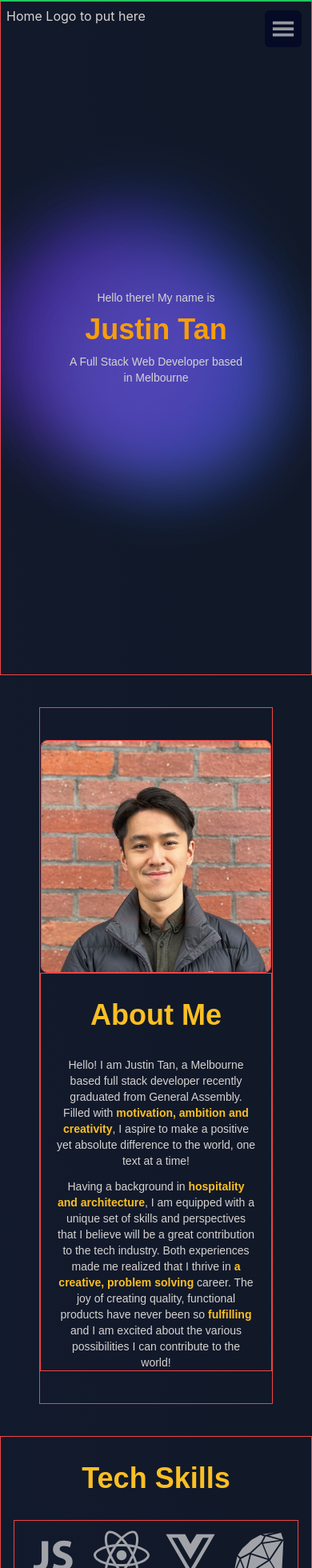
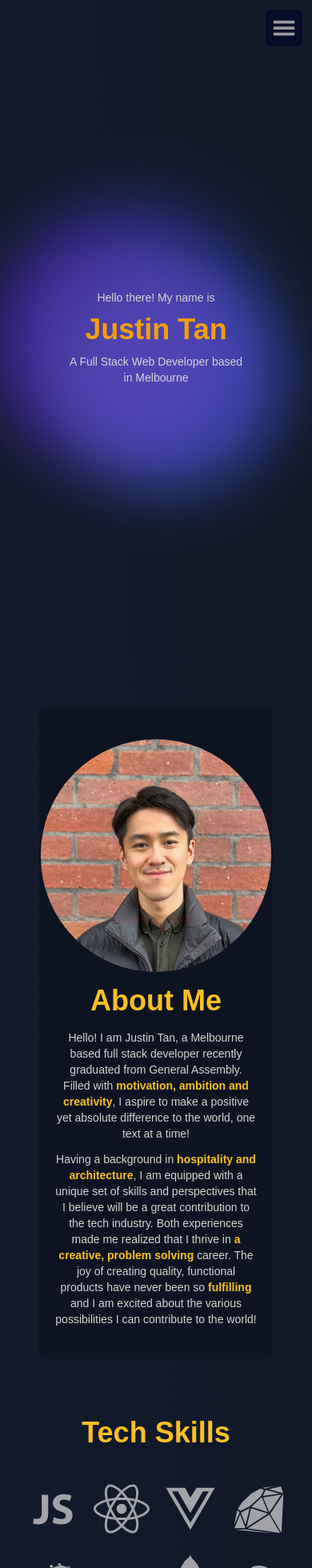
Before and after one commit to j-tws/project_portfolio, a React (Create React App) app: page / in a window 390 px wide. Shown: the top 1960 px of the page at 80% size. Built offline with nearby package versions, Linux system fonts and the light colour scheme.

Commit message:
almost with mvp

```diff
--- a/src/App.js
+++ b/src/App.js
@@ -12,6 +12,7 @@ import { FiMail } from "react-icons/fi";
 import { GiHamburgerMenu } from "react-icons/gi";
 import {Link} from 'react-scroll';
 import { useState } from 'react';
+import { HiHome } from 'react-icons/hi';
 
 
 function App() {
@@ -29,10 +30,15 @@ function App() {
       <Router>
 
       <header>
-        <nav className="absolute inset-x-0 z-20 container mx-auto p-2 text-stone-300">
+        <nav className="hidden md:block fixed bg-[#121C36B3] inset-x-0 w-full z-20 mx-auto p-1 text-stone-300">
           <div className="flex items-center justify-between">
-            <div>
-              Home Logo to put here
+            <div className="ml-3">
+              <Link activeClass="active" to="hellothere" spy={true} smooth={true} className="cursor-pointer">
+                <HiHome size={30}
+                  color="#d6d3d1b3"
+                  onMouseOver={ ({target})  => target.style.color="#fbbf24" }
+                  onMouseOut={ ({target})  => target.style.color="#d6d3d1b3" }
+              /></Link>
             </div>
               <div className="hidden space-x-12 text-xs md:flex items-center">
                 <Link to="aboutme" spy={true} smooth={true} className='hover:text-amber-300 cursor-pointer'>About me</Link>
@@ -49,7 +55,7 @@ function App() {
             </div>
         </nav>
 
-        <nav className="fixed inset-x-0 z-30 bg-[#000626b3] md:hidden border border-green-500">
+        <nav className="fixed inset-x-0 z-30 bg-[#000626b3] md:hidden">
           <div className="absolute right-0 m-3 p-2 bg-[#000626b3] rounded-md block cursor-pointer md:hidden" onClick={handleToggle}><GiHamburgerMenu size={30} color="#d6d3d1b3"/></div>
 
           {toggle &&
@@ -69,7 +75,7 @@ function App() {
 
       </header>
 
-      <nav className="hidden z-20 fixed top-1/2 left-4 border border-red-500 md:flex">
+      <nav className="hidden z-20 fixed top-1/2 left-4 md:flex">
         <ul>
           <li className="my-3">
             <a href="https://github.com/j-tws" target="_blank"><AiFillGithub
@@ -107,7 +113,7 @@ function App() {
 
       </Router>
 
-      <footer className="w-4/5 text-xs border border-red-500 text-stone-300 m-auto px-3 pt-20 pb-10">
+      <footer className="w-4/5 text-xs text-stone-300 m-auto px-3 pt-20 pb-10">
         <p>Created by Justin Tan with <span className="text-amber-400">React</span> and <span className="text-amber-400">Tailwind</span></p>
         <p>Design inspired by <a href="https://brittanychiang.com/" className="text-amber-400"  target="_blank">Brittany Chiang</a></p>
       </footer>
--- a/src/components/AboutMe.jsx
+++ b/src/components/AboutMe.jsx
@@ -4,9 +4,9 @@ function AboutMe(){
 
   return (
 
-    <div id="aboutme" className="flex flex-col-reverse items-center w-3/4 py-10 mx-auto mt-10 space-y-0 md:space-y-0 md:flex-row border border-red-500">
-      <div className="flex flex-col px-5 w-6/8 m-auto md:w-10/12 md:max-w-1/3 border border-red-500">
-        <h2 className="max-w-md py-8 text-4xl font-primary font-bold text-center text-amber-400 md:text-left">About Me</h2>
+    <div id="aboutme" className="rounded-lg flex flex-col-reverse items-center w-3/4 py-10 mx-auto mt-10 space-y-0 md:space-y-0 md:flex-row bg-[#0d1321]">
+      <div className="flex flex-col px-5 w-6/8 m-auto md:w-10/12 md:max-w-1/3">
+        <h2 className="max-w-md py-4 text-4xl font-primary font-bold text-center text-amber-400 md:text-left">About Me</h2>
 
         <p className="mb-3 font-secondary text-sm text-center text-stone-300 md:text-left md:text-base">Hello! I am Justin Tan, a Melbourne based full stack developer recently graduated from General Assembly. Filled with <span className="text-amber-400 font-bold">motivation, ambition and creativity</span>, I aspire to make a positive yet absolute difference to the world, one text at a time! </p>
 
@@ -14,7 +14,7 @@ function AboutMe(){
       </div>
 
 
-        <img className="rounded-lg mx-6 m-auto w-72 md:w-80 border border-red-500" src="/img/IMG_6258.jpg" alt="profile_img" />
+        <img className="rounded-full mx-6 m-auto w-72 md:w-80" src="/img/IMG_6258.jpg" alt="profile_img" />
 
 
     </div>
--- a/src/components/Contact.jsx
+++ b/src/components/Contact.jsx
@@ -3,7 +3,7 @@ import React from "react";
 function Contact(){
 
   return (
-    <div id="contact" className="m-5 md:mx-auto md:m-10 md:w-2/3 md:p-12 border border-red-500">
+    <div id="contact" className="m-5 md:mx-auto md:m-10 md:w-2/3 md:p-12">
       <h2 className="mx-auto my-3 text-4xl font-primary text-amber-400 font-bold text-center">Get in Touch</h2>
 
       <div className="p-5 md:py-4">
--- a/src/components/HelloThere.jsx
+++ b/src/components/HelloThere.jsx
@@ -4,7 +4,7 @@ import React from "react";
 function HelloThere() {
 
   return (
-    <div className="relative flex w-screen h-screen border border-red-500">
+    <div id="hellothere" className="relative flex w-screen h-screen">
 
       {/* <canvas className="orb-canvas"></canvas> */}
       <div className="absolute inset-x-0 inset-y-0 m-auto w-full max-w-lg h-1/4">
--- a/src/components/Projects.jsx
+++ b/src/components/Projects.jsx
@@ -6,17 +6,17 @@ import { IconContext } from "react-icons";
 function Projects(){
 
   return (
-    <div id="projects" className="mt-10 pt-5 border border-red-500">
+    <div id="projects" className="mt-10 pt-5">
 
       <h2 className="max-w-md mx-auto text-4xl font-primary text-amber-400 font-bold text-center">Projects</h2>
 
       {/* individual project container starts here */}
-      <div className="flex flex-col items-center mx-auto m-8 md:flex-row md:w-4/5 border border-green-500">
-        <img className="rounded-lg mx-5 object-cover w-4/5 md:object-cover md:w-4/6 md:h-1/2 border border-red-500 md:m-5 md:m-auto" src="img/projects/hipandhop.png" alt="hip_and_hop" />
+      <div className="rounded-lg flex flex-col items-center mx-auto m-8 mx-4 md:flex-row md:mx-auto md:w-4/5 bg-[#0d1321]">
+        <img className="max-w-lg rounded-lg object-cover mt-4 w-4/5 md:object-cover md:w-4/6 md:h-1/2 md:m-6 md:m-auto" src="img/projects/hipandhop.png" alt="hip_and_hop" />
 
-        <div className="w-4/5 border mx-8 mb-8 items-center text-center md:p-3 md:m-auto md:pt-4 md:text-left md:mr-5 border-red-500">
+        <div className="rounded-lg w-4/5 mx-4 my-4 p-3 items-center text-center md:p-3 md:m-auto md:pt-4 md:text-left md:mr-5 ">
 
-          <div className="border border-blue-500">
+          <div>
             <h3 className="block md:inline-block text-amber-400 text-2xl font-primary mb-3 font-bold">Hip and Hop</h3>
 
             <IconContext.Provider value={{ color: "#fbbf24b3", className: "global-class-name" }}>
@@ -33,12 +33,12 @@ function Projects(){
       {/* individual project container ends here */}
 
       {/* individual project container starts here */}
-      <div className="flex flex-col items-center mx-auto m-8 md:flex-row md:w-4/5 border border-green-500">
-        <img className="rounded-lg object-cover h-50 w-4/5 md:object-cover md:w-4/6 md:h-1/2 border border-red-500 md:m-5  md:m-auto" src="img/projects/despination.png" alt="hip_and_hop" />
+      <div className="rounded-lg flex flex-col items-center mx-auto m-8 mx-4 md:flex-row md:mx-auto md:w-4/5 bg-[#0d1321]">
+        <img className="max-w-lg rounded-lg object-cover mt-4 w-4/5 md:object-cover md:w-4/6 md:h-1/2 md:m-6 md:m-auto" src="img/projects/despination.png" alt="hip_and_hop" />
 
-        <div className="w-4/5 border mx-8 mb-8 mx-auto text-center md:p-3 md:m-auto md:pt-4 md:text-left md:mr-5 border-red-500">
+        <div className="rounded-lg p-3 w-4/5 mx-8 my-8 mx-auto text-center md:p-3 md:m-auto md:pt-4 md:text-left md:mr-5">
 
-          <div className="border border-blue-500">
+          <div>
             <h3 className="block md:inline-block text-amber-400 text-2xl font-primary mb-3 font-bold">desPination</h3>
 
             <IconContext.Provider value={{ color: "#fbbf24b3", className: "global-class-name" }}>
@@ -55,12 +55,12 @@ function Projects(){
       {/* individual project container ends here */}
 
       {/* individual project container starts here */}
-      <div className="flex flex-col items-center mx-auto m-8 md:flex-row md:w-4/5 border border-green-500">
-        <img className="rounded-lg md:m-5 object-cover w-4/5 h-50 md:object-cover md:w-4/6 md:h-1/2 border border-red-500 md:m-auto" src="img/projects/hangar.png" alt="hip_and_hop" />
+      <div className="rounded-lg flex flex-col items-center mx-auto m-8 mx-4 md:flex-row md:mx-auto md:w-4/5 bg-[#0d1321]">
+        <img className="max-w-lg rounded-lg object-cover mt-4 w-4/5 md:object-cover md:w-4/6 md:h-1/2 md:m-6 md:m-auto" src="img/projects/hangar.png" alt="hip_and_hop" />
 
-        <div className="w-4/5 border mx-8 mb-8 mx-auto text-center md:p-3 md:m-auto md:pt-4 md:text-left md:mr-5 border-red-500">
+        <div className="rounded-lg w-4/5 p-3 mx-8 my-8 mx-auto text-center md:p-3 md:m-auto md:pt-4 md:text-left md:mr-5">
 
-          <div className="border border-blue-500">
+          <div>
             <h3 className="block md:inline-block text-amber-400 text-2xl font-primary mb-3 font-bold">Hangar</h3>
 
             <IconContext.Provider value={{ color: "#fbbf24b3", className: "global-class-name" }}>
@@ -77,12 +77,12 @@ function Projects(){
       {/* individual project container ends here */}
 
       {/* individual project container starts here */}
-      <div className="flex flex-col items-center mx-auto m-8 md:flex-row md:w-4/5 border border-green-500">
-        <img className="rounded-lg object-cover w-4/5 h-50 md:object-cover md:w-4/6 md:h-1/2 border border-red-500 md:m-auto md:m-5" src="img/projects/tictactoe.png" alt="hip_and_hop" />
+      <div className="rounded-lg flex flex-col items-center mx-auto m-8 mx-4 md:flex-row md:mx-auto md:w-4/5 bg-[#0d1321]">
+        <img className="max-w-lg rounded-lg object-cover mt-4 w-4/5 md:object-cover md:w-4/6 md:h-1/2 md:m-6 md:m-auto" src="img/projects/tictactoe.png" alt="hip_and_hop" />
 
-        <div className="w-4/5 border mx-8 mb-8 mx-auto text-center md:p-3 md:m-auto md:pt-4 md:text-left md:mr-5 border-red-500">
+        <div className="rounded-lg w-4/5 p-3 mx-8 my-8 mx-auto text-center md:p-3 md:m-auto md:pt-4 md:text-left md:mr-5">
 
-          <div className="border border-blue-500">
+          <div>
             <h3 className="block md:inline-block text-amber-400 text-2xl font-primary mb-3 font-bold">Tic Tac Toe</h3>
 
             <IconContext.Provider value={{ color: "#fbbf24b3", className: "global-class-name" }}>
--- a/src/components/TechSkills.jsx
+++ b/src/components/TechSkills.jsx
@@ -18,12 +18,12 @@ const iconSize = 70
 function TechSkills(){
 
   return (
-    <div id="techskills" className="px-4 py-8 mx-auto mt-10 border border-red-500 ">
+    <div id="techskills" className="px-4 py-8 mx-auto mt-10">
 
       <h2 className="max-w-md mx-auto text-4xl mb-8 font-primary text-amber-400 font-bold text-center">Tech Skills</h2>
 
       <IconContext.Provider value={{ color: "#dfdfdfb3", className: "global-class-name" }}>
-        <div className="inline-block mx-auto max-w-2/3 border border-red-500 md:mx-6">
+        <div className="inline-block mx-auto max-w-2/3 md:mx-6">
 
           <div className="inline-block group relative w-fit p-2 items-center ">
             <DiJavascript1 className="opacity-100 group-hover:opacity-50 hover:transition-all" size={iconSize}/>
```
